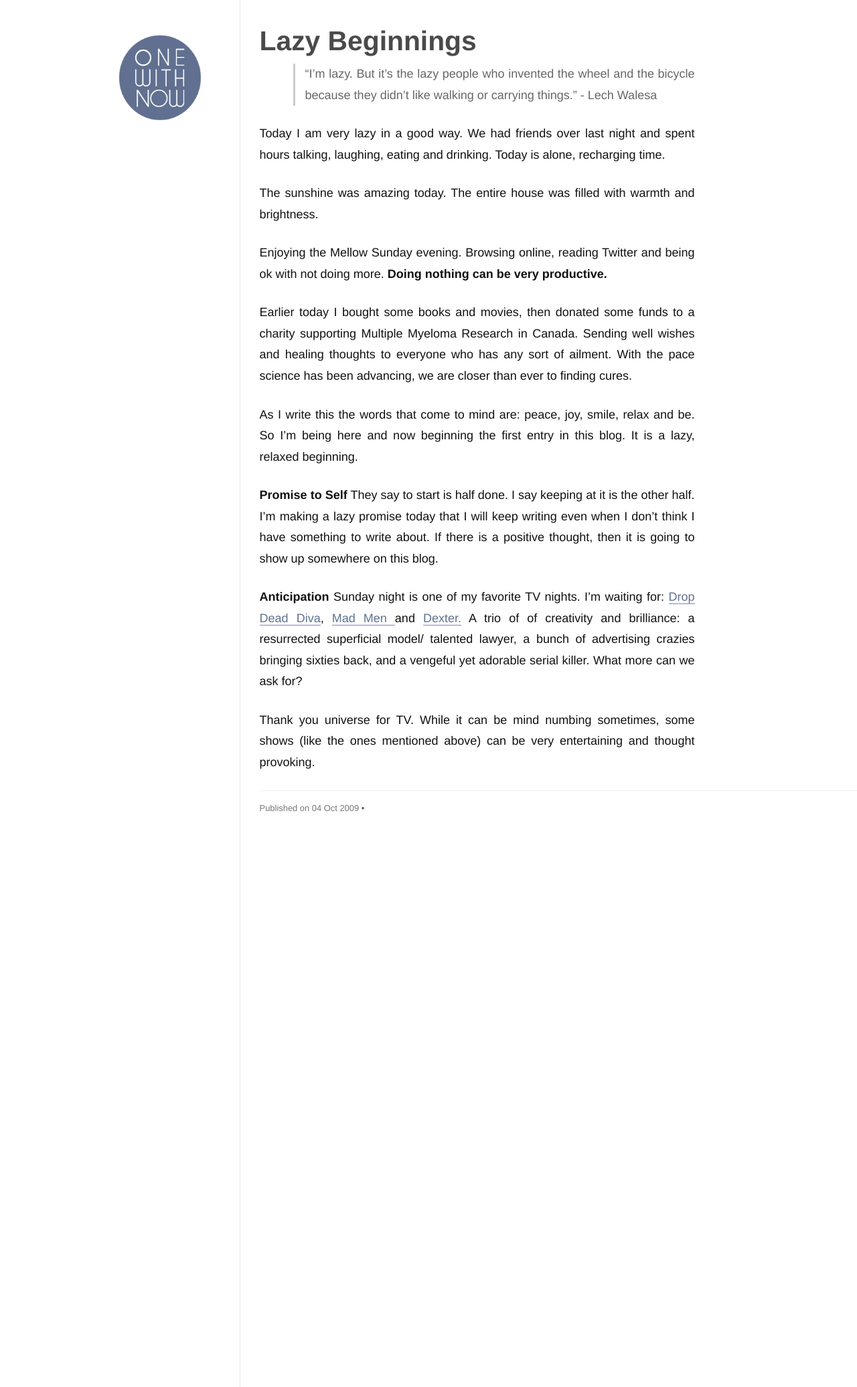
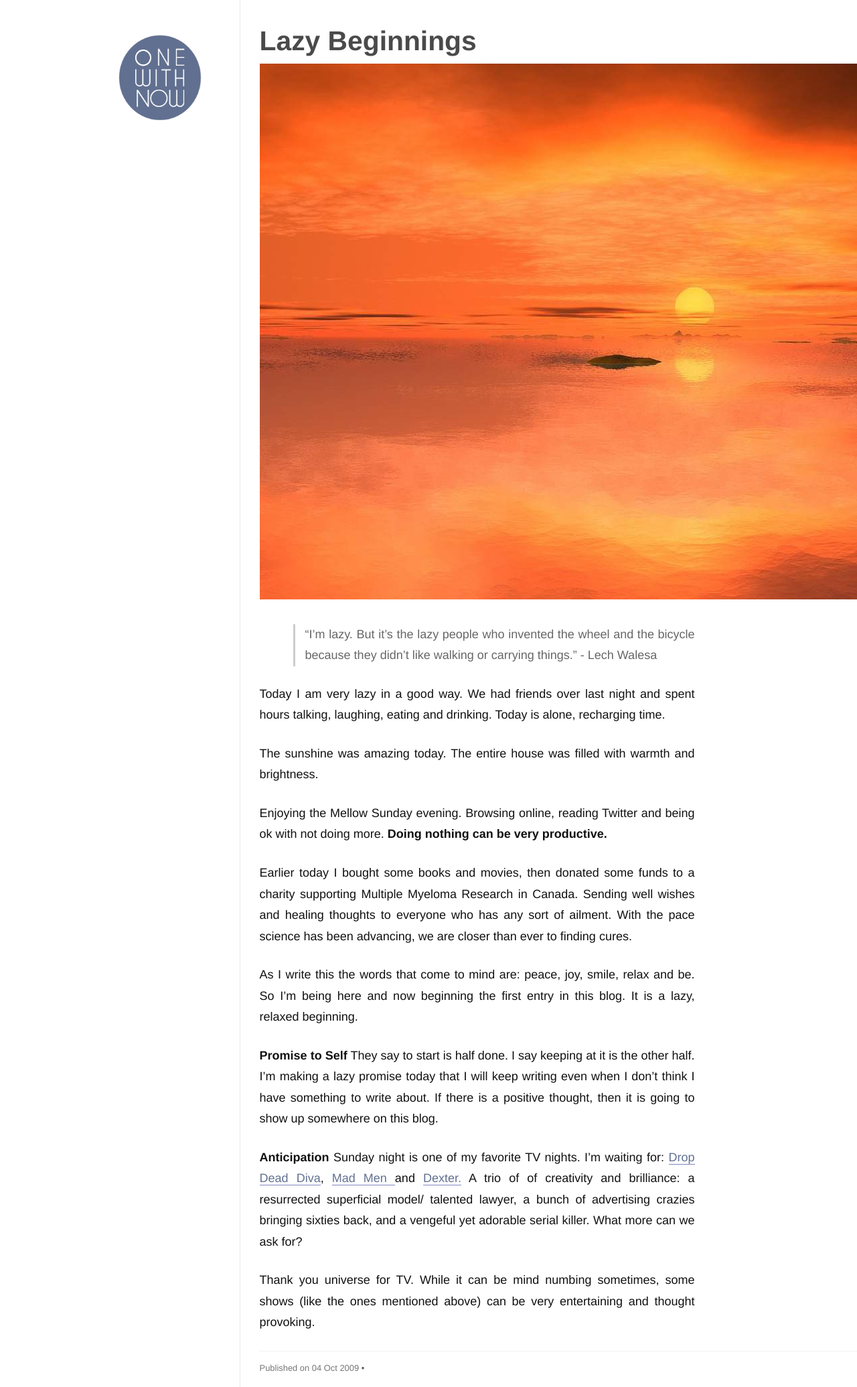
Before and after one commit to onewithnow/onewithnow.github.io, a Jekyll site: the page built from _posts/2009-10-04-lazy-beginning.md, in a window 1280 px wide. Shown: the whole page at 67% size. Built offline with Jekyll 4.4.1, drawn with Linux system fonts in a browser that asks for light colours; Markdown is read by kramdown in place of the engine named in the settings.

Commit message:
Post edit

```diff
--- a/_posts/2009-10-04-lazy-beginning.md
+++ b/_posts/2009-10-04-lazy-beginning.md
@@ -3,6 +3,8 @@ layout: post
 title: Lazy Beginnings
 categories: general
 ---
+
+![Sunrise](/media/begin.jpg)
 
 > “I’m lazy. But it's the lazy people who invented the wheel and the bicycle because they didn't like walking or carrying things." \- Lech Walesa
 
```
